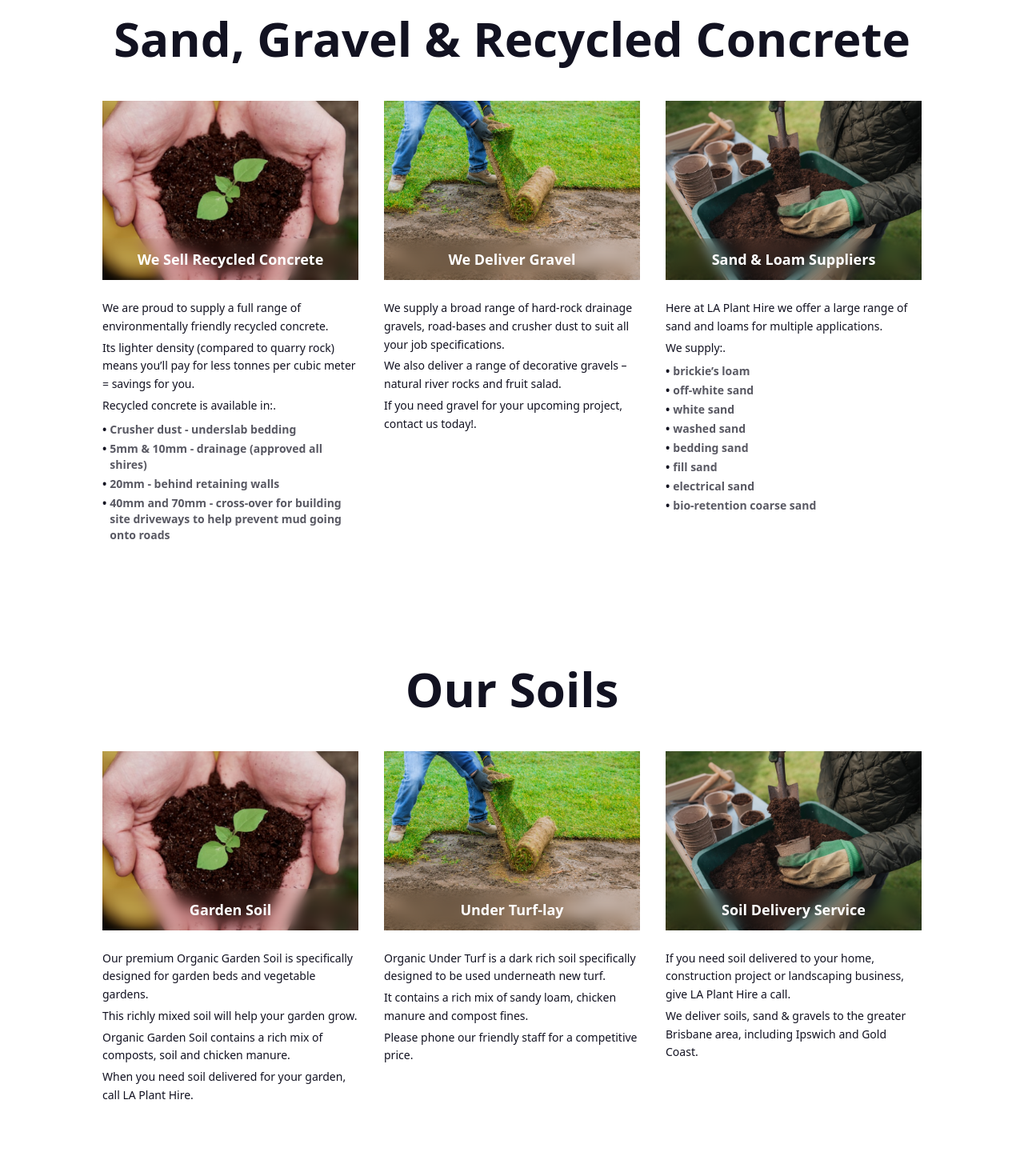
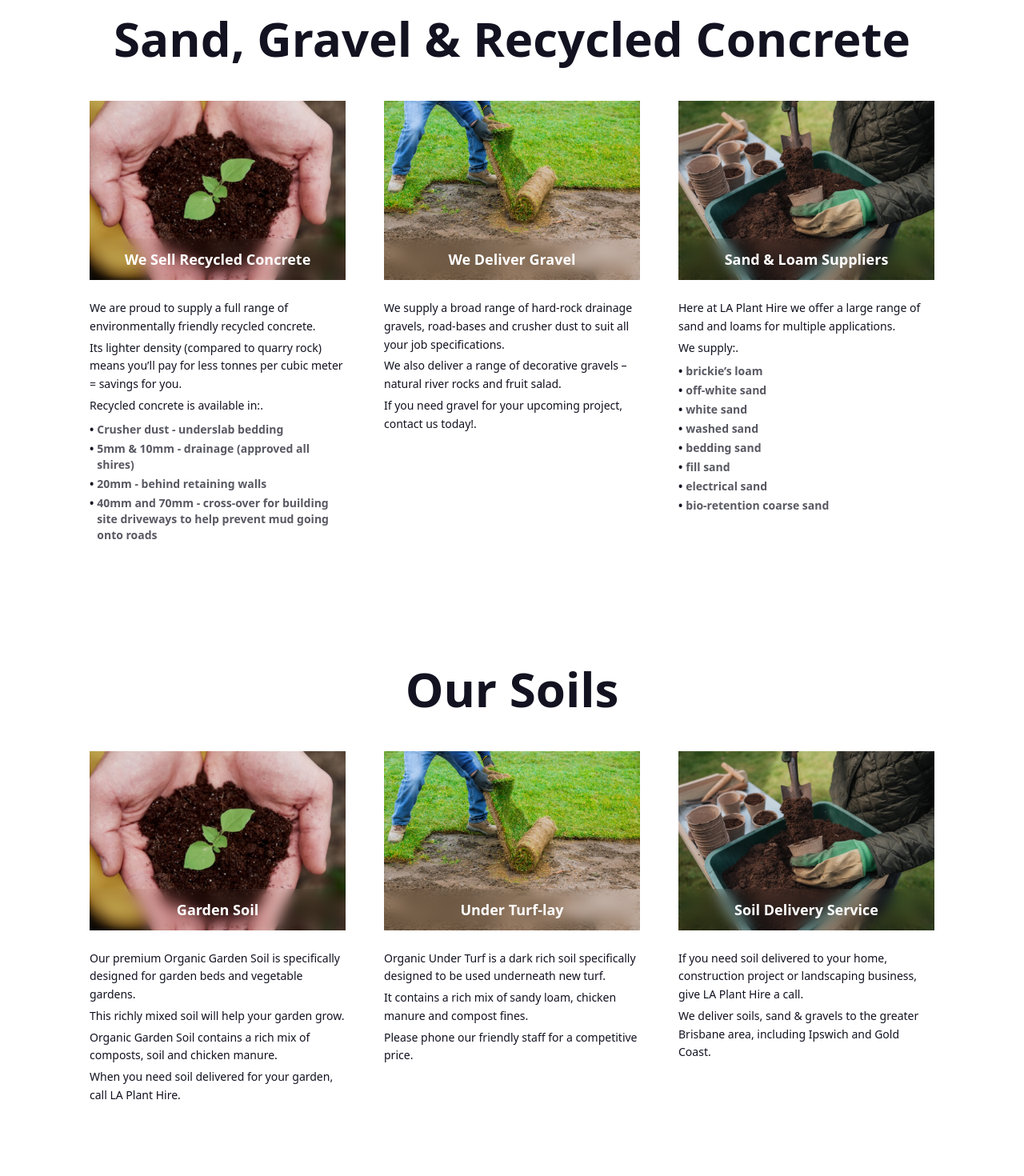
Before and after one commit to Rahul-Mallik-CSE/La-Plant-Hire, a Next.js app: page /materials in a window 1280 px wide. Shown: the part 420-1890 px from the top of the page at 80% size. Built offline with nearby package versions, Linux system fonts and the light colour scheme.

Commit message:
fix: update styling for MaterialSection and SoilSection components for consistency and improved layout

```diff
--- a/src/components/MaterialsComponents.tsx/MaterialSection.tsx
+++ b/src/components/MaterialsComponents.tsx/MaterialSection.tsx
@@ -6,15 +6,15 @@ import { sandGravelConcreteData } from "@/data/materialData";
 
 const MaterialSection = () => {
   return (
-    <section className="p-6 md:p-8 lg:p-12 xl:p-16">
-      <div className="max-w-7xl mx-auto px-4 sm:px-6 lg:px-8 xl:px-16">
+    <section className="py-6 md:py-8 lg:py-12 xl:py-16">
+      <div className="max-w-8xl mx-auto px-4 sm:px-6 lg:px-8 xl:px-16">
         {/* Section Title */}
         <h2 className="text-2xl md:text-4xl lg:text-6xl font-bold text-primary text-center mb-8 md:mb-12">
           Sand, Gravel & Recycled Concrete
         </h2>
 
         {/* Cards Grid */}
-        <div className="grid grid-cols-1 md:grid-cols-2 lg:grid-cols-3 gap-6 md:gap-8">
+        <div className="flex flex-wrap justify-center  gap-6 md:gap-8 lg:gap-10 xl:gap-12">
           {sandGravelConcreteData.map((material, index) => (
             <MaterialCard key={index} material={material} />
           ))}
--- a/src/components/MaterialsComponents.tsx/SoilSection.tsx
+++ b/src/components/MaterialsComponents.tsx/SoilSection.tsx
@@ -6,7 +6,7 @@ import { soilsData } from "@/data/materialData";
 
 const SoilSection = () => {
   return (
-    <section className="p-6 md:p-8 lg:p-12 xl:p-16">
+    <section className="py-6 md:py-8 lg:py-12 xl:py-16">
       <div className="max-w-7xl mx-auto px-4 sm:px-6 lg:px-8 xl:px-16">
         {/* Section Title */}
         <h2 className="text-2xl md:text-4xl lg:text-6xl font-bold text-primary text-center mb-8 md:mb-12">
@@ -14,7 +14,7 @@ const SoilSection = () => {
         </h2>
 
         {/* Cards Grid */}
-        <div className="grid grid-cols-1 md:grid-cols-2 lg:grid-cols-3 gap-6 md:gap-8">
+        <div className="flex flex-wrap justify-center  gap-6 md:gap-8 lg:gap-10 xl:gap-12">
           {soilsData.map((soil, index) => (
             <MaterialCard key={index} material={soil} />
           ))}
--- a/src/components/MaterialsComponents.tsx/SubComponents/MaterialCard.tsx
+++ b/src/components/MaterialsComponents.tsx/SubComponents/MaterialCard.tsx
@@ -10,7 +10,7 @@ interface MaterialCardProps {
 
 const MaterialCard = ({ material }: MaterialCardProps) => {
   return (
-    <div className="bg-white  overflow-hidden ">
+    <div className="max-w-80  overflow-hidden ">
       {/* Image with Overlayed Title */}
       <div className="relative h-48 md:h-56 w-full">
         <Image
```
